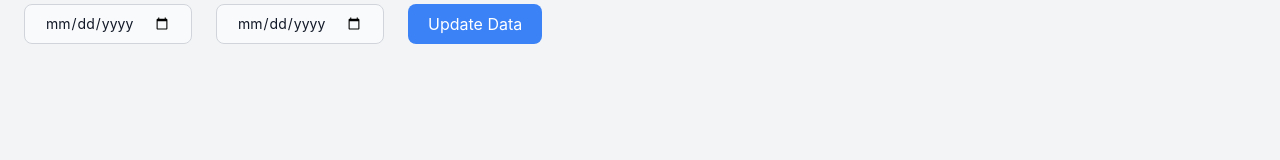
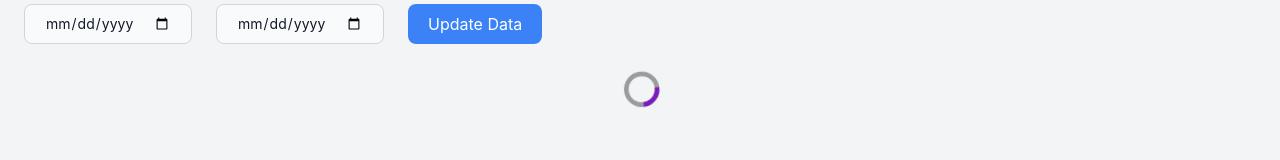
Before and after one commit to KatyaPetukhov/Crypto-Market-Analysis-Tool, a React (Create React App) app in the folder frontend_react/: page / in a window 1280 px wide. Shown: the part 212-372 px from the top of the page. Built offline with nearby package versions, Linux system fonts and the light colour scheme.

Commit message:
created loading

```diff
--- a/frontend_react/src/components/Chart.tsx
+++ b/frontend_react/src/components/Chart.tsx
@@ -1,6 +1,7 @@
 import React, { useState } from "react";
 import Button from "./Button";
 import InputDate from "./InputDate";
+import Loading from "./Loading";
 
 const Chart = () => {
   const [fromDate, setFromDate] = useState<Date>();
@@ -30,34 +31,7 @@ const Chart = () => {
             ></Button>
           </div>
         </div>
-        <div className="w-full">
-          <svg
-            id="loading"
-            className="animate-spin h-10 w-1 text-gray-500 text-center invisible block mx-auto"
-            xmlns="http://www.w3.org/2000/svg"
-            fill="none"
-            viewBox="0 0 26 26"
-          >
-            <circle
-              cx="12"
-              cy="12"
-              r="10"
-              stroke="#9b9b9b"
-              stroke-width="3"
-            ></circle>
-            <clipPath id="cut-off-bottom">
-              <rect x="0" y="0" width="12" height="12" />
-            </clipPath>
-            <circle
-              cx="12"
-              cy="12"
-              r="10"
-              stroke="#791bbd"
-              stroke-width="3"
-              clip-path="url(#cut-off-bottom)"
-            ></circle>
-          </svg>
-        </div>
+        <Loading></Loading>
 
         <canvas id="chart"></canvas>
       </section>
--- /dev/null
+++ b/frontend_react/src/components/Loading.tsx
@@ -0,0 +1,41 @@
+import React from "react";
+interface LoadingProps {
+  isLoading?: boolean;
+}
+
+const Loading: React.FC<LoadingProps> = (props) => {
+  return (
+    <div className="w-full">
+      <svg
+        id="loading"
+        className={`animate-spin h-10 w-10 text-gray-500 text-center block mx-auto ${
+          props.isLoading ? "invisible" : ""
+        }`}
+        xmlns="http://www.w3.org/2000/svg"
+        fill="none"
+        viewBox="0 0 26 26"
+      >
+        <circle
+          cx="12"
+          cy="12"
+          r="10"
+          stroke="#9b9b9b"
+          strokeWidth="3"
+        ></circle>
+        <clipPath id="cut-off-bottom">
+          <rect x="0" y="0" width="12" height="12" />
+        </clipPath>
+        <circle
+          cx="12"
+          cy="12"
+          r="10"
+          stroke="#791bbd"
+          strokeWidth="3"
+          clipPath="url(#cut-off-bottom)"
+        ></circle>
+      </svg>
+    </div>
+  );
+};
+
+export default Loading;
```
